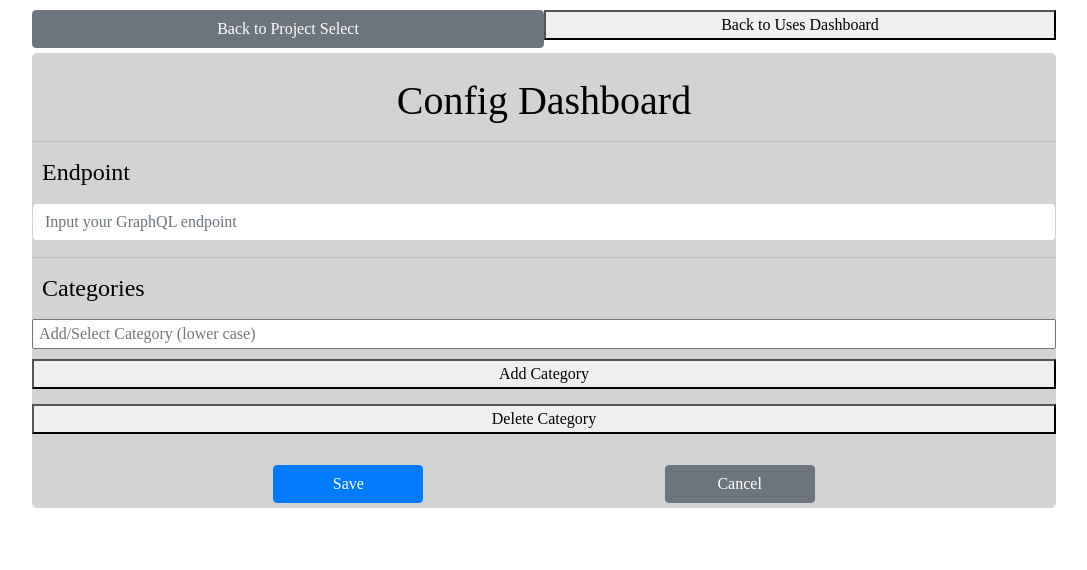
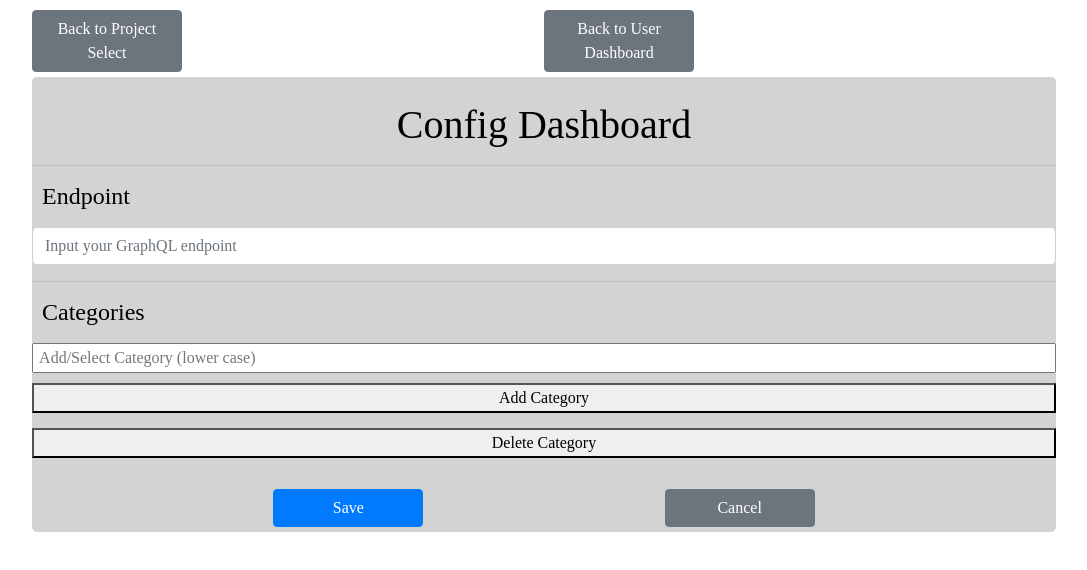
Before and after one commit to oslabs-beta/watchmo, a React app: page /configDash in a window 1280 px wide. Shown: the top 570 px of the page, without its empty margins (96-1183 px from the left). Built offline with nearby package versions, Linux system fonts and the light colour scheme; no server answers; the HTML template or start-up script is replaced by a standard one.

Commit message:
more styling, but nav buttons need work

```diff
--- a/src/display/Components/ConfigDashboard.jsx
+++ b/src/display/Components/ConfigDashboard.jsx
@@ -51,7 +51,7 @@ const ConfigDashboard = props => {
     newDataFromConfig.categories[typedCat].frequency = '';
     setTypedCat('');
     setDataFromConfig(newDataFromConfig);
-  }
+  };
 
   const delCategory = e => {
     const JSONified = JSON.stringify(dataFromConfig);
@@ -59,8 +59,7 @@ const ConfigDashboard = props => {
     delete newDataFromConfig.categories[typedCat];
     setTypedCat('');
     setDataFromConfig(newDataFromConfig);
-  }
-
+  };
 
   const queryChange = e => {
     const catName = e.target.id.split('-')[0];
@@ -121,10 +120,10 @@ const ConfigDashboard = props => {
   return (
     <div id="configDashboard">
       <div id="navBtn">
-      <Link to="/userDashBoard">
-          <button type="button" className="btnSecondary">
-            Back to Uses Dashboard
-          </button>
+        <Link to="/userDashBoard">
+          <Button id="navUserDash" type="button" color="secondary" className="btnSecondary">
+            Back to User Dashboard
+          </Button>
         </Link>
         <Link to="/">
           <Button id="navProjSelect" type="button" color="secondary" className="btnSecondary">
--- a/src/display/Components/UserDashboard.jsx
+++ b/src/display/Components/UserDashboard.jsx
@@ -51,22 +51,19 @@ function UserDashboard(props) {
 
   return (
     <div id="UserDashboard">
-      <div id="navBtnGroup">
-        <div id="navProjSelect">
-          <Link to="/">
-            <Button color="secondary" className="btnSecondary">
+      <span id="navBtnSpan">
+        <Link id="navProjLink" to="/">
+          <Button color="secondary" id="navProjSelect" block>
             Project Select
           </Button>
         </Link>
-        </div>
-        <div id="navConfigDash">
-          <Link to="/configDash">
-            <Button color="secondary" className="btnSecondary">
+        <Link id="navConfigLink" to="/configDash">
+          <Button id="navConfigDash" color="secondary" block>
             Config Dashboard
           </Button>
         </Link>
-        </div>
-      </div>
+      </span>
+
       <h1> User Dashboard </h1>
       <div className="categoriesDrop">
         <ButtonDropdown isOpen={dropdownCatOpen} toggle={toggleCat}>
--- a/src/display/stylesheets/style.scss
+++ b/src/display/stylesheets/style.scss
@@ -21,7 +21,7 @@ div a {
 }
 
 #catInput {
-  width:100%
+  width: 100%;
 }
 
 #UserDashboard {
@@ -168,6 +168,13 @@ button.btnSecondary.btn.btn-outline-secondary {
   border-radius: 5px;
 }
 
-#navProjSelect {
+span#navBtnSpan {
   width: 100%;
+  align-content: space-between;
+  align-items: center;
 }
+
+#navBtnGroup {
+  width: 100%;
+  align-items: center;
+}
```
Lines whose indentation alone changed are shown as unchanged.
